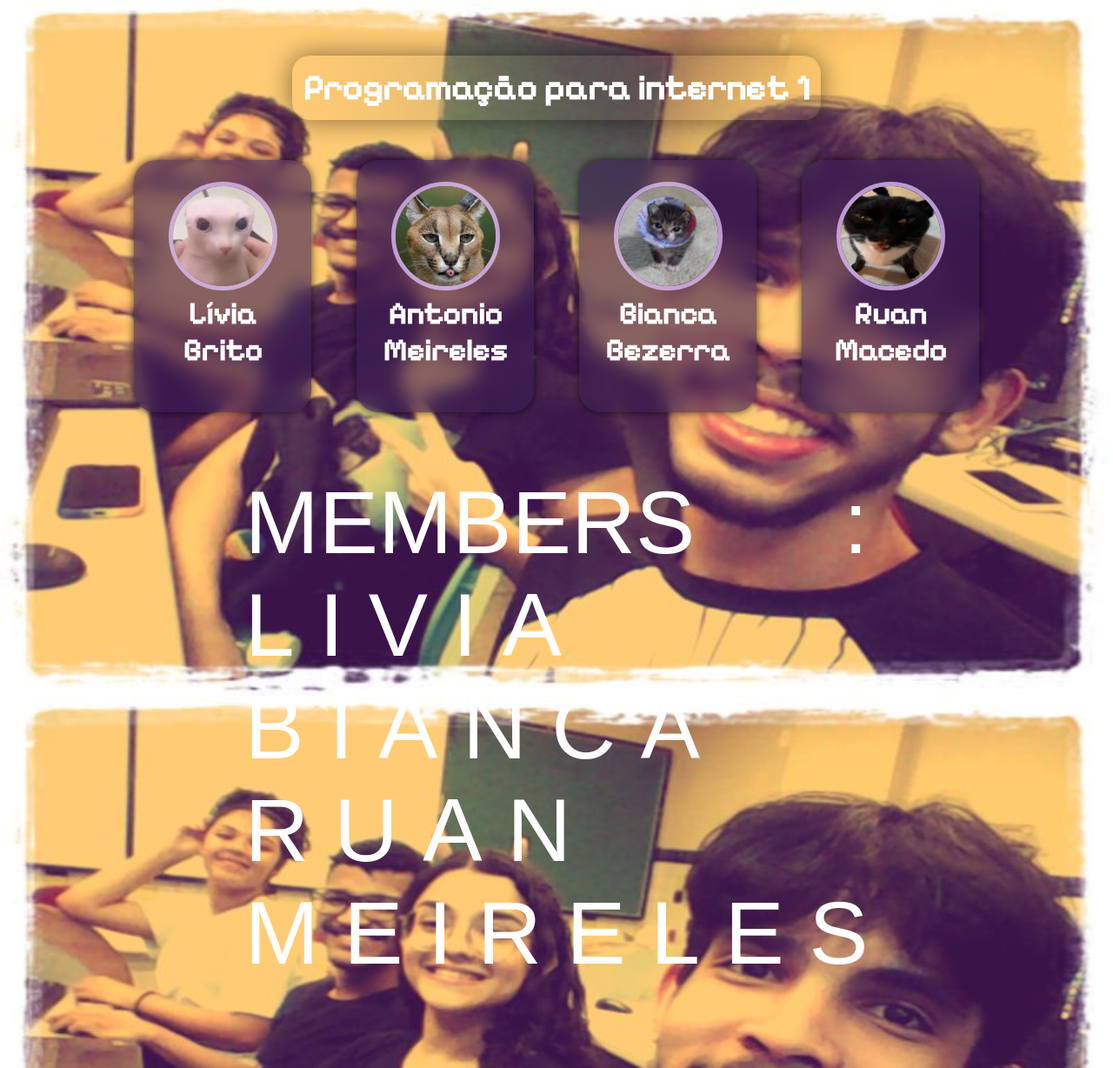
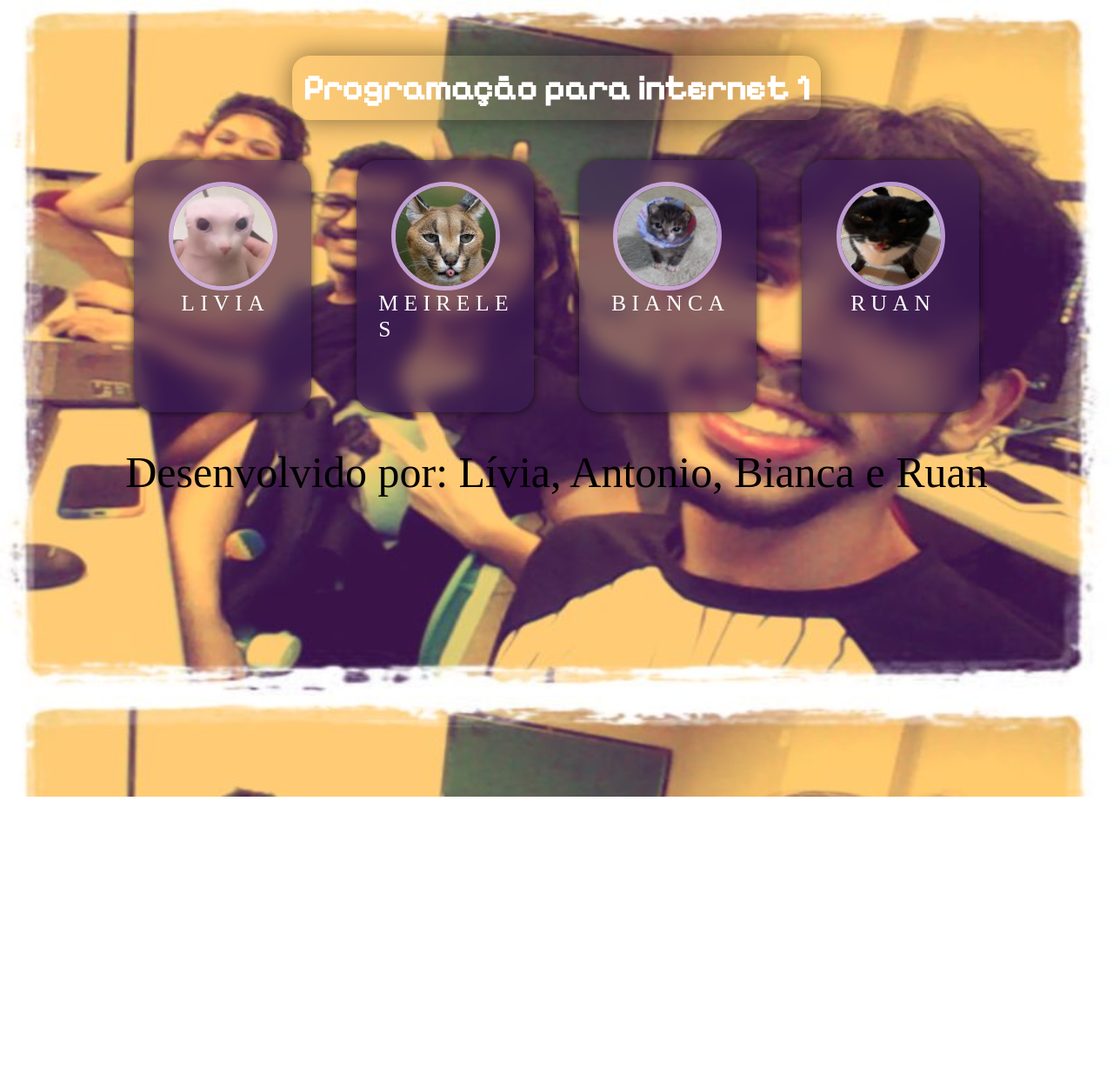
Before and after one commit to Meidesu/portifolio-PI, a plain HTML site: page index.html in a window 1280 px wide. Shown: the whole page at 87% size. After the commit the page ends 916 px from the top, so only its background shows below. Drawn offline with Linux system fonts and the light colour scheme.

Commit message:
names se mexendo add, new ft ruan add

```diff
--- a/index.html
+++ b/index.html
@@ -5,6 +5,7 @@
     <meta name="viewport" content="width=device-width, initial-scale=1.0">
     <title>Nosso portifólio</title>
     <link rel="stylesheet" href="styles.css">
+    <link rel="stylesheet" href="names.css">
 </head>
 <body>
     <h1 class="titulo">Programação para internet 1</h1>
@@ -12,7 +13,24 @@
         <div class="card">
             <header>
                 <img src="assets/livia.webp" alt="">
-                <h2>Lívia Brito</h2>
+                <div class="about">
+
+                    <div id=" text">
+
+                        <a href="https://github.com/liviaalves00" target="_blank">
+
+                            <div class="line">
+                                <p class="livia fancy">
+                                    <span class="letter">L</span>
+                                    <span class="letter">i</span>
+                                    <span class="letter">v</span>
+                                    <span class="letter">i</span>
+                                    <span class="letter">a</span>
+                                </p>
+                            </div>
+                        </a>
+                    </div>
+                </div>
             </header>
             <main>
                 <h3>Hobbies</h3>
@@ -25,7 +43,25 @@
         <div class="card">
             <header>
                 <img src="assets/mei.webp" alt="">
-                <h2>Antonio Meireles</h2>
+                <div class="about">
+                    <div id=" text">
+                        <a href="https://github.com/Meidesu" target="_blank">
+
+                            <div class="line">
+                                <p class="meireles fancy">
+                                    <span class="letter">M</span>
+                                    <span class="letter">e</span>
+                                    <span class="letter">i</span>
+                                    <span class="letter">r</span>
+                                    <span class="letter">e</span>
+                                    <span class="letter">l</span>
+                                    <span class="letter">e</span>
+                                    <span class="letter">s</span>
+                                </p>
+                            </div>
+                        </a>
+                    </div>
+                </div>
             </header>
             <main>
                 <h3>Hobbies</h3>
@@ -40,7 +76,23 @@
                 <div>
                     <img src="assets/bia.webp" alt="">
                 </div>
-                <h2>Bianca Bezerra</h2>
+                <div class="about">
+                    <div id=" text">
+                        <a href="https://github.com/bianca-bezerra" target="_blank">
+
+                            <div class="line">
+                                <p class="bianca fancy">
+                                    <span class="letter">B</span>
+                                    <span class="letter">i</span>
+                                    <span class="letter">a</span>
+                                    <span class="letter">n</span>
+                                    <span class="letter">c</span>
+                                    <span class="letter">a</span>
+                                </p>
+                            </div>
+                        </a>
+                    </div>
+                </div>
             </header>
             <main>
                 <h3>Hobbies</h3>
@@ -55,7 +107,25 @@
         <div class="card">
             <header>
                 <img src="assets/ruan.jpg" alt="">
-                <h2>Ruan Macedo</h2>
+                <div class="about">
+                    <div id=" text">
+                        <a href="https://github.com/msruan" target="_blank">
+
+                            <div class="line">
+                                <p class="ruan fancy">
+
+                                        <span class="letter">R</span>
+                                        <span class="letter">u</span>
+                                        <span class="letter">a</span>
+                                        <span class="letter">n</span>
+
+                                </p>
+
+                            </div>
+                        </a>
+
+                    </div>
+                </div>
             </header>
             <main>
                 <h3>Hobbies</h3>
@@ -69,55 +139,9 @@
 
     </div>
 
-    <div class="about">
-        <div id=" text">
-            <div class="line">
-                <p class="word">Members</p>
-                <p class="word">:</p>
-            </div>
-            <div class="line">
-                <p class="word fancy">
-                    <span class="letter">L</span>
-                    <span class="letter">i</span>
-                    <span class="letter">v</span>
-                    <span class="letter">i</span>
-                    <span class="letter">a</span>
-                </p>
-            </div>
+    <footer>
+        <p>Desenvolvido por: Lívia, Antonio, Bianca e Ruan</p>
+    </footer>
 
-            <div class="line">
-                <p class="word fancy">
-                    <span class="letter">B</span>
-                    <span class="letter">i</span>
-                    <span class="letter">a</span>
-                    <span class="letter">n</span>
-                    <span class="letter">c</span>
-                    <span class="letter">a</span>
-                </p>
-            </div>
-            <div class="line">
-                <p class="word fancy">
-                    <span class="letter">R</span>
-                    <span class="letter">u</span>
-                    <span class="letter">a</span>
-                    <span class="letter">n</span>
-                </p>
-
-            </div>
-            <div class="line">
-                <p class="word fancy">
-                    <span class="letter">M</span>
-                    <span class="letter">e</span>
-                    <span class="letter">i</span>
-                    <span class="letter">r</span>
-                    <span class="letter">e</span>
-                    <span class="letter">l</span>
-                    <span class="letter">e</span>
-                    <span class="letter">s</span>
-                </p>
-            </div>
-
-
-    <div class="about">
 </body>
 </html>
--- /dev/null
+++ b/names.css
@@ -0,0 +1,113 @@
+.card a {
+    color: white;
+    text-decoration: none;
+}
+
+.about{
+    /* width: 70%;
+    height: 70%;
+      */
+
+
+    /* padding: 20px 0;
+    font-size: 50px; */
+
+    /* color: white; */
+    font-size: 2vw;
+    /* font-family: "Rubik", sans-serif; */
+    /* margin: 3rem; */
+    text-transform: uppercase;
+
+}
+
+.line {
+    display: flex;
+    justify-content: space-between;
+}
+
+.about:has(.fancy:hover) .word:not(.fancy:hover){
+    opacity: 0.2;
+}
+
+.fancy > .letter {
+    display: inline-block;
+    transition: transform 350ms ease;
+}
+
+.fancy > .letter {
+    transition-duration: 800ms;
+}
+
+.ruan:hover > .letter:nth-child(1){
+    transform: translate(-60%, -20%) rotate(5deg);
+}
+.ruan:hover > .letter:nth-child(2){
+    transform: translate(-30%, 20%) rotate(-10deg);
+}
+.ruan:hover > .letter:nth-child(3){
+    transform: translate(0%, -10%) rotate(15deg);
+}
+.ruan:hover > .letter:nth-child(4){
+    transform: translate(30%, 10%) rotate(-5deg);
+}
+
+.meireles:hover > .letter:nth-child(1){
+    transform: translate(-30%, -30%) rotate(20deg);
+}
+.meireles:hover > .letter:nth-child(2){
+    transform: translate(-40%, 20%) rotate(-15deg);
+}
+.meireles:hover > .letter:nth-child(3){
+    transform: translate(-30%, -10%) rotate(10deg);
+}
+.meireles:hover > .letter:nth-child(4){
+    transform: translate(-10%, 15%) rotate(-5deg);
+}
+.meireles:hover > .letter:nth-child(5){
+    transform: translate(10%, -15%) rotate(-25deg);
+}
+.meireles:hover > .letter:nth-child(6){
+    transform: translate(30%, 10%) rotate(5deg);
+}
+.meireles:hover > .letter:nth-child(7){
+    transform: translate(40%, -20%) rotate(-10deg);
+}
+.meireles:hover > .letter:nth-child(8){
+    transform: translate(50%, 30%) rotate(15deg);
+}
+
+.bianca:hover > .letter:nth-child(1){
+    transform: translate(-50%, -20%) rotate(10deg);
+}
+.bianca:hover > .letter:nth-child(2){
+    transform: translate(-25%, 20%) rotate(-15deg);
+}
+.bianca:hover > .letter:nth-child(3){
+    transform: translate(0%, -10%) rotate(20deg);
+}
+.bianca:hover > .letter:nth-child(4){
+    transform: translate(25%, 10%) rotate(-25deg);
+}
+.bianca:hover > .letter:nth-child(5){
+    transform: translate(50%, -20%) rotate(15deg);
+}
+.bianca:hover > .letter:nth-child(6){
+    transform: translate(75%, 20%) rotate(-10deg);
+}
+
+
+.livia:hover > .letter:nth-child(1){
+    transform: translate(-60%, -20%) rotate(10deg);
+}
+.livia:hover > .letter:nth-child(2){
+    transform: translate(-30%, 20%) rotate(-15deg);
+}
+.livia:hover > .letter:nth-child(3){
+    transform: translate(0%, -10%) rotate(20deg);
+}
+.livia:hover > .letter:nth-child(4){
+    transform: translate(30%, 10%) rotate(-15deg);
+}
+.livia:hover > .letter:nth-child(5){
+    transform: translate(60%, -20%) rotate(10deg);
+}
--- a/styles.css
+++ b/styles.css
@@ -121,76 +121,6 @@ body {
     font-size: 30px;
 }
 
-.about{
-    /* width: 70%;
-    height: 70%;
-      */
-
-
-    /* padding: 20px 0;
-    font-size: 50px; */
-    color: white;
-    font-size: 8vw;
-    font-family: "Rubik", sans-serif;
-    margin: 3rem;
-    text-transform: uppercase;
-
-}
-.about:has(.fancy:hover) .word:not(.fancy:hover){
-    opacity: 0.2;
-}
-
-.fancy > .letter {
-    display: inline-block;
-    transition: transform 350ms ease;
-}
-
-.fancy > .letter {
-    transition-duration: 800ms;
-}
-
-.fancy:hover > .letter:nth-child(1){
-    transform: translate(-80%, 60%) rotate(8deg);
-}
-.fancy:hover > .letter:nth-child(2){
-    transform: translate(-40%, 20%) rotate(-4deg);
-}
-.fancy:hover > .letter:nth-child(3){
-    transform: translate(-10%, 60%) rotate(-6deg);
-}
-.fancy:hover > .letter:nth-child(4){
-    transform: translate(0%, 8%) rotate(-8deg);
-}
-.fancy:hover > .letter:nth-child(5){
-    transform: translate(0%, -20%) rotate(5deg);
-}
-.fancy:hover > .letter:nth-child(6){
-    transform: translate(0%, 20%) rotate(-3deg);
-}
-.fancy:hover > .letter:nth-child(7){
-    transform: translate(0%, 40%) rotate(-5deg);
-}
-.fancy:hover > .letter:nth-child(8){
-    transform: translate(0%, 15%) rotate(10deg);
-}
-.fancy:hover > .letter:nth-child(9){
-    transform: translate(0%, -50%) rotate(8deg);
-}
-.fancy:hover > .letter:nth-child(10){
-    transform: translate(0%, 15%) rotate(-6deg);
-}
-.fancy:hover > .letter:nth-child(11){
-    transform: translate(50%, -10%) rotate(-3deg);
-}
-.fancy:hover > .letter:nth-child(10){
-    transform: translate(120%, -30%) rotate(-10deg);
-}
-
-.line {
-    display: flex;
-    justify-content: space-between;
-}
-
 @media (max-width: 1400px) {
     .card img {
         height: 115px;
@@ -200,3 +130,9 @@ body {
         font-size: 40px;
     }
 }
+
+footer{
+    padding: 20px 0;
+    font-size: 50px;
+
+}
```
